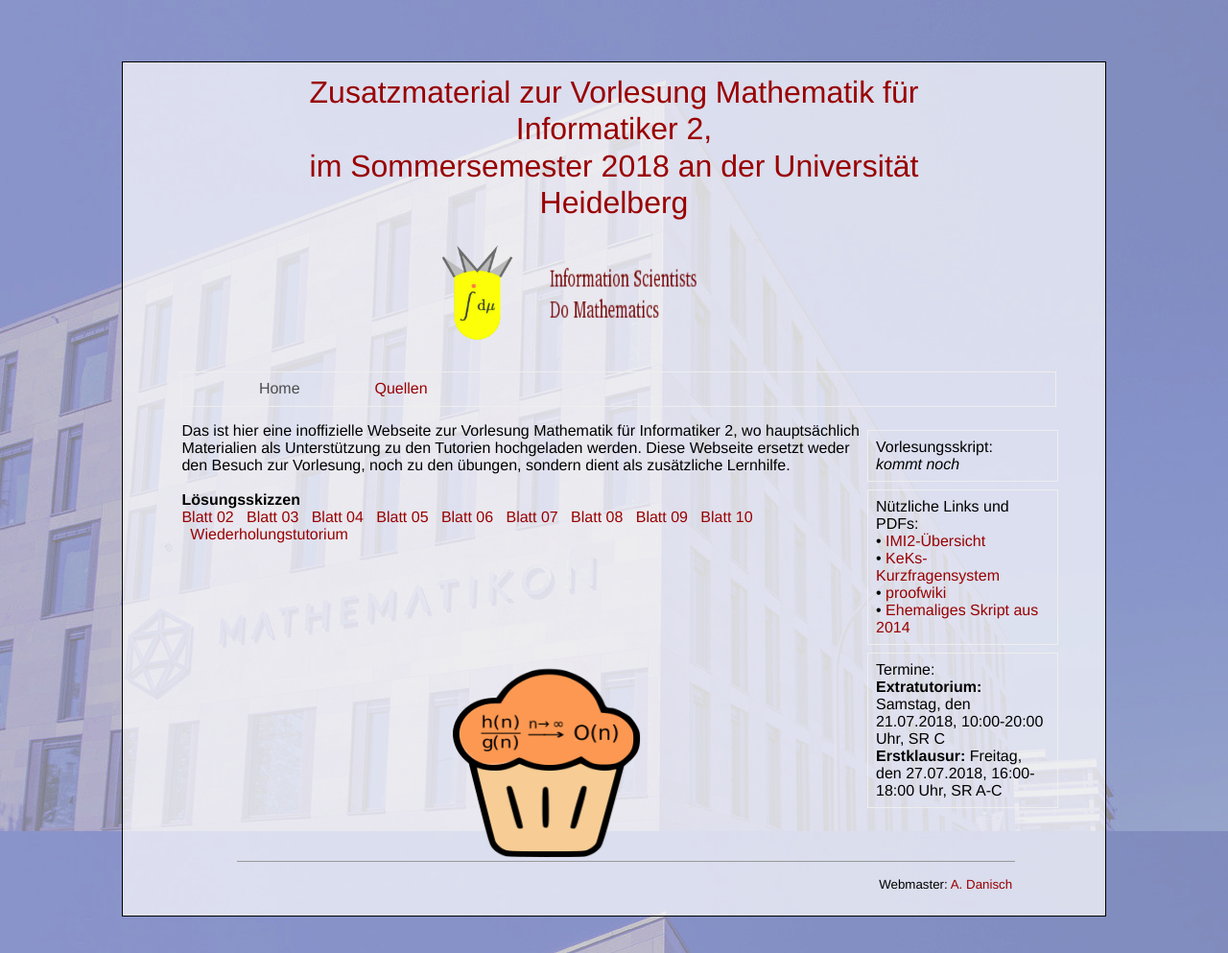
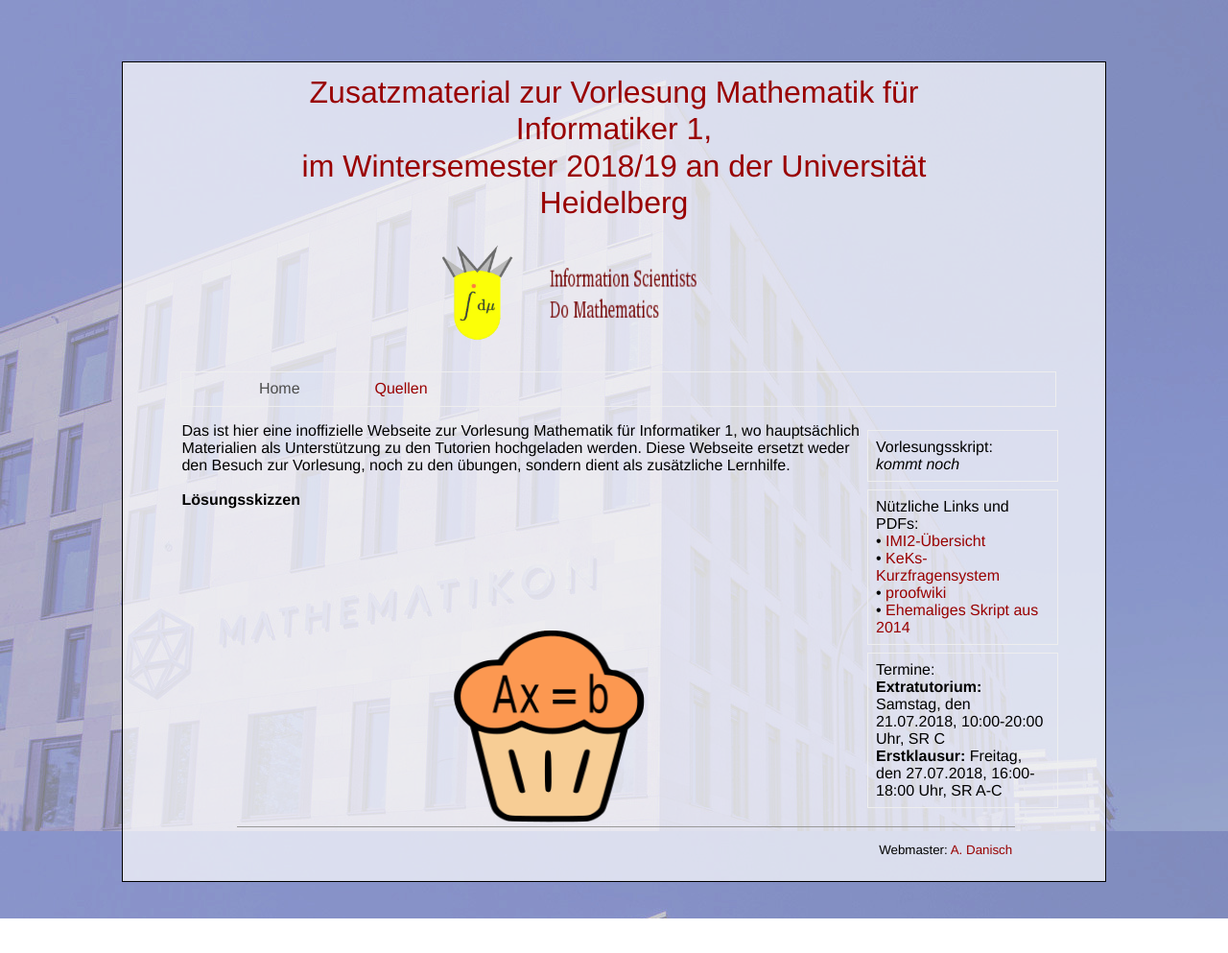
Before and after one commit to salathbar/imi1_ws1819, a plain HTML site: page index.html in a window 1280 px wide. Shown: the whole page at 96% size. After the commit the page ends 957 px from the top, so only its background shows below. Drawn offline with Linux system fonts and the light colour scheme.

Commit message:
alte Seite2

```diff
--- a/index.html
+++ b/index.html
@@ -1,7 +1,7 @@
 <!DOCTYPE HTML PUBLIC "-//W3C//DTD HTML 4.01//EN" "http://www.w3.org/TR/html4/strict.dtd">
 <html>
 <head>
-  <title>Zusatzmaterial zur IMI2, SoSe 2018</title>
+  <title>Zusatzmaterial zur IMI1, WiSe 2018/19</title>
   <meta http-equiv="Content-Type"
  content="text/html; charset=iso-8859-15">
   <meta name="keywords"
@@ -18,9 +18,9 @@
 			<table cellpadding="11px" cellspacing="1.5px" width="80%">
 				<tr>
 					<td style="font-size:2em;line-height:1.2em;color:#900; text-align:center">
-						Zusatzmaterial zur Vorlesung Mathematik f&uuml;r Informatiker 2,
+						Zusatzmaterial zur Vorlesung Mathematik f&uuml;r Informatiker 1,
 						<br>
-						im Sommersemester 2018 an der Universit&auml;t Heidelberg
+						im Wintersemester 2018/19 an der Universit&auml;t Heidelberg
 						<br>
 						<!-- Kleinere Zeitüberschrift, aber sie passte optisch nicht dazu
 						<div style="font-size: 0.5em; text-align:center; color:black">
@@ -100,25 +100,19 @@
 
 		<!-- ANFANG: Hier kommt der Seiteninhalt rein -->
 		<div id = "content">
-				Das ist hier eine inoffizielle Webseite zur Vorlesung Mathematik f&uuml;r Informatiker 2,
+				Das ist hier eine inoffizielle Webseite zur Vorlesung Mathematik f&uuml;r Informatiker 1,
 				wo haupts&auml;chlich Materialien als Unterst&uuml;tzung zu den Tutorien hochgeladen werden.
 				Diese Webseite ersetzt weder den Besuch zur Vorlesung, noch zu den &uuml;bungen,
 				sondern dient als zus&auml;tzliche Lernhilfe.
 				<br><br>
 
 				<b> L&ouml;sungsskizzen </b>
+			<!--
 				<br>
 	     <a href="Non_HTML/PDFs/blatt02_lsg.zip">Blatt 02</a>
  &nbsp;&nbsp;<a href="Non_HTML/PDFs/blatt03_lsg.zip">Blatt 03</a>
- &nbsp;&nbsp;<a href="Non_HTML/PDFs/blatt04_lsg.zip">Blatt 04</a>
- &nbsp;&nbsp;<a href="Non_HTML/PDFs/blatt05_lsg.zip">Blatt 05</a>
- &nbsp;&nbsp;<a href="Non_HTML/PDFs/blatt06_lsg.zip">Blatt 06</a>
- &nbsp;&nbsp;<a href="Non_HTML/PDFs/blatt07_lsg.zip">Blatt 07</a>
- &nbsp;&nbsp;<a href="Non_HTML/PDFs/blatt08_lsg.zip">Blatt 08</a>
- &nbsp;&nbsp;<a href="Non_HTML/PDFs/blatt09_lsg.zip">Blatt 09</a>
- &nbsp;&nbsp;<a href="Non_HTML/PDFs/blatt10_lsg.zip">Blatt 10</a>
  &nbsp;&nbsp;<a href="Non_HTML/PDFs/Wdh.zip">Wiederholungstutorium</a>
-			<!--	&nbsp;&nbsp;<a href="Non_HTML/PDFs/blatt06_lsg.zip">Blatt 06</a>
+				&nbsp;&nbsp;<a href="Non_HTML/PDFs/blatt06_lsg.zip">Blatt 06</a>
 				&nbsp;&nbsp;Blatt 07
 				<br><br>
 				            Blatt 08
@@ -137,8 +131,8 @@
 				<!-- Ein Stundenplan waere nicht verkehrt , oder auch eine Uebersicht ueber Klausurtermine -->
 				<center>
 					<br><br><br>
-					<a href="Non_HTML/mafin2-logo.png" title="Mafin2" target="_blank">
-					<img src="Non_HTML/mafin2-logo.png" alt="Mafin2" width="200" height="200"></a>
+					<a href="Non_HTML/mafin1-logo.png" title="Mafin1" target="_blank">
+					<img src="Non_HTML/mafin1-logo.png" alt="Mafin1" width="200" height="200"></a>
 				</center>
 				<div class="footer">
 					<div class="right">
```
Also changed, not shown: Non_HTML/mafin1-logo.png (added).
